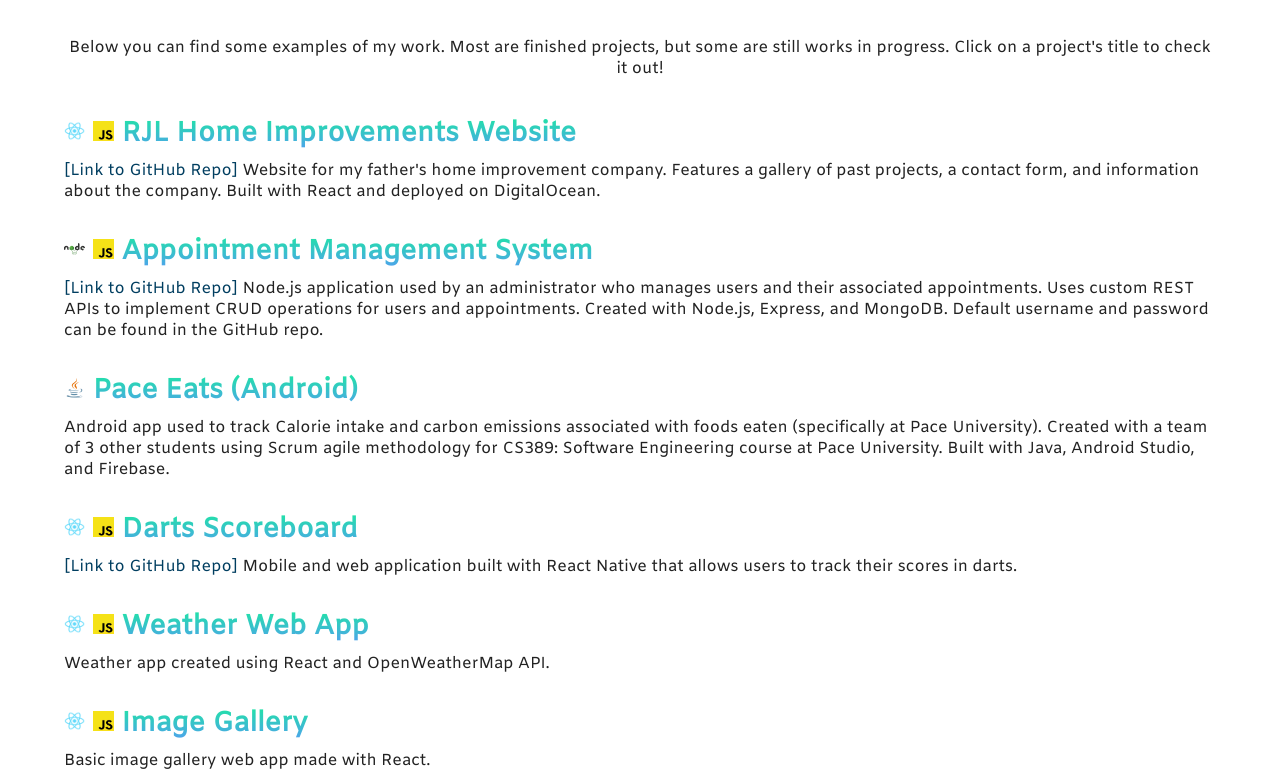
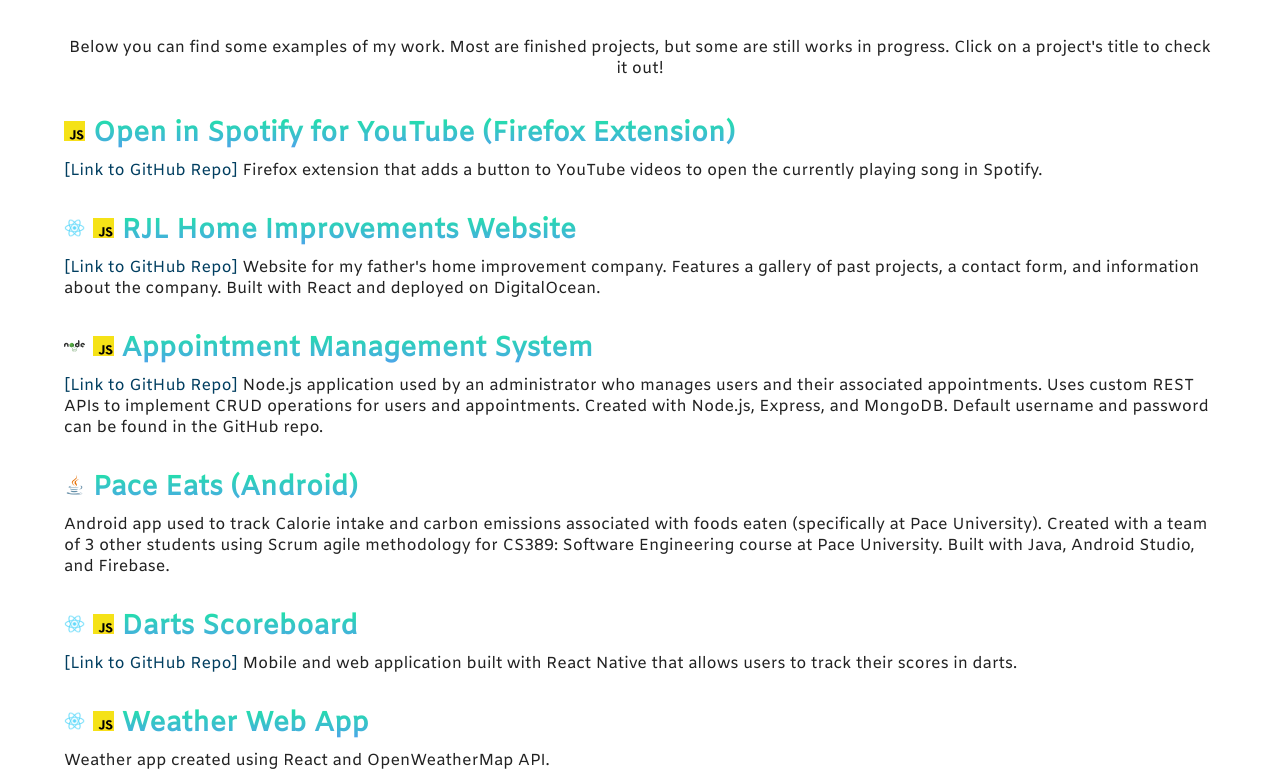
Before and after one commit to kevinrlutz/kevinlutz-portfolio, a React (Create React App) app: page / in a window 1280 px wide. Shown: the part 2417-3200 px from the top of the page. Built offline with nearby package versions, Linux system fonts and the light colour scheme.

Commit message:
Added firefox extension project and updated header img

```diff
--- a/src/components/containers/ProjectsContainer.js
+++ b/src/components/containers/ProjectsContainer.js
@@ -16,6 +16,14 @@
     super(props)
     this.state = {
       projects: [
+        {
+          name: 'Open in Spotify for YouTube (Firefox Extension)',
+          link: 'https://addons.mozilla.org/en-US/firefox/addon/open-in-spotify-for-youtube/',
+          repoLink: 'https://github.com/kevinrlutz/yt-open-in-spotify',
+          skillImages: [jsLogo],
+          description:
+            'Firefox extension that adds a button to YouTube videos to open the currently playing song in Spotify.',
+        },
         {
           name: 'RJL Home Improvements Website',
           link: 'https://rjlhomeimprovements.com/',
```
Also changed, not shown: src/images/header-img.webp.
